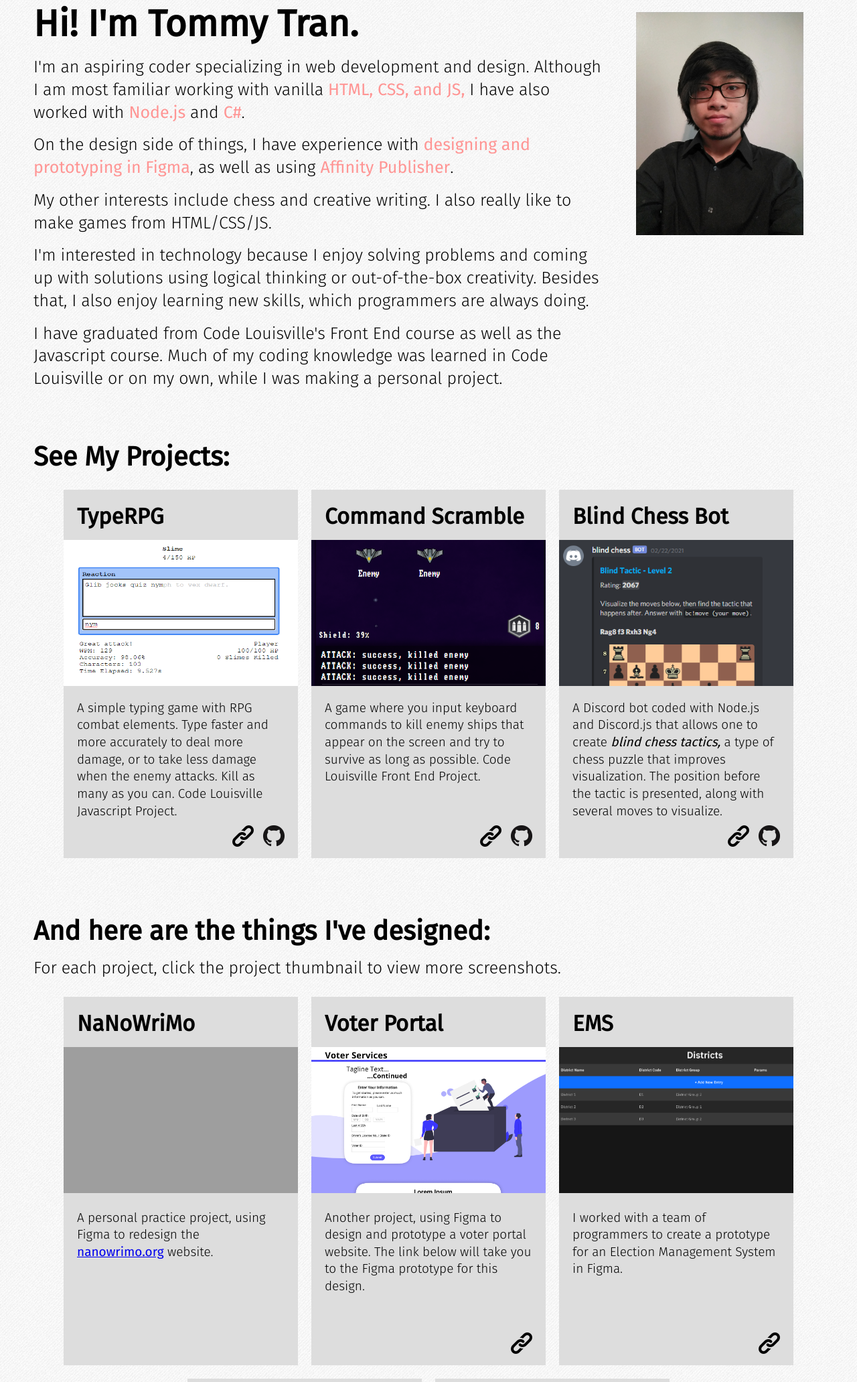
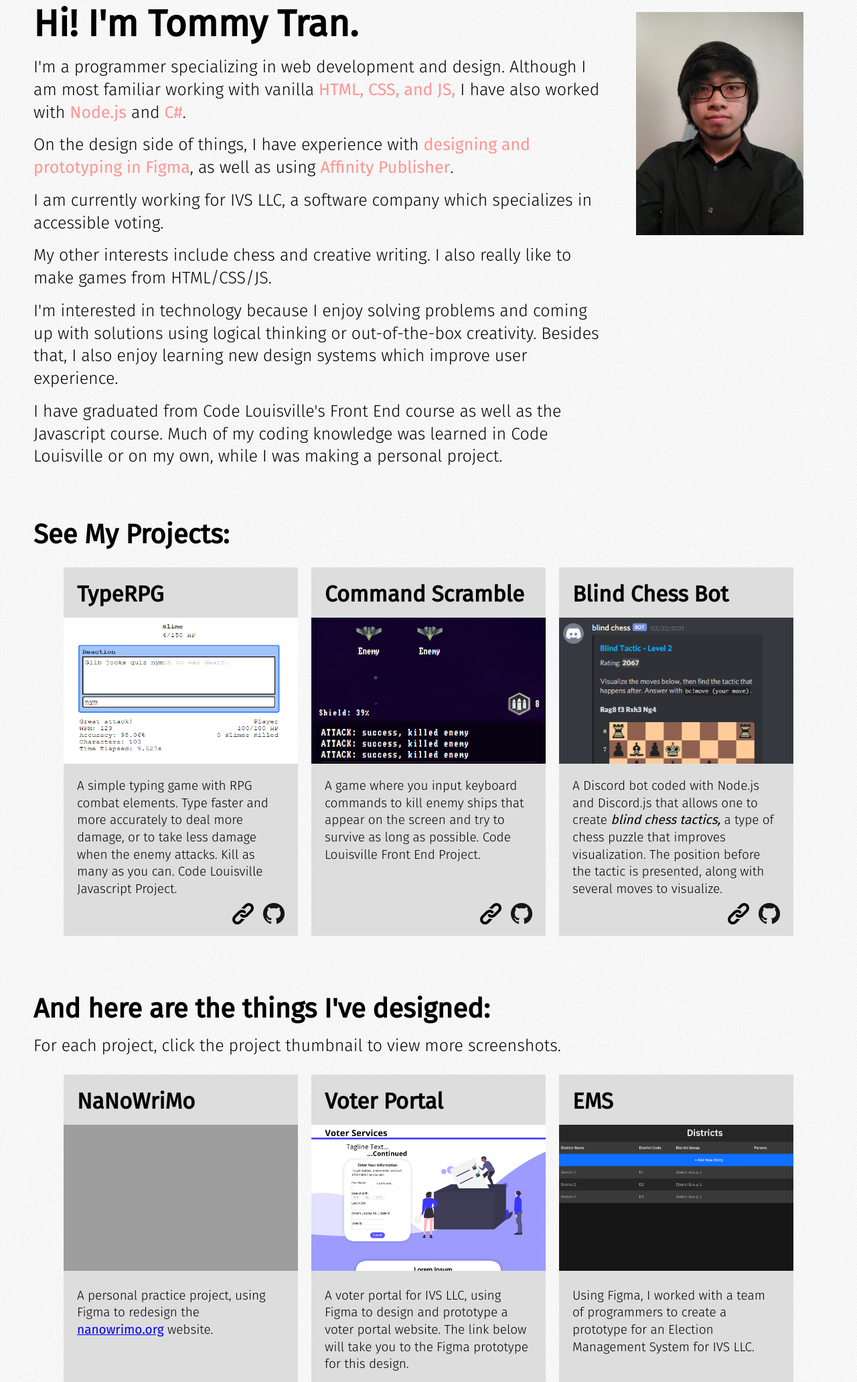
Before and after one commit to tommyktran/portfolio, a plain HTML site: page index.html in a window 1280 px wide. Shown: the part 57-2120 px from the top of the page at 67% size. Drawn offline with Linux system fonts and the light colour scheme; grey boxes are pictures that could not be loaded.

Commit message:
change index

```diff
--- a/index.html
+++ b/index.html
@@ -13,10 +13,11 @@
     <img id="self-image" src="tommy.jpg">
     <main>
         <h1>Hi! I'm Tommy Tran.</h1>
-        <p>I'm an aspiring coder specializing in web development and design. Although I am most familiar working with vanilla <span class="emphasis">HTML, CSS, and JS,</span> I have also worked with <span class="emphasis">Node.js</span> and <span class="emphasis">C#</span>.</p>
+        <p>I'm a programmer specializing in web development and design. Although I am most familiar working with vanilla <span class="emphasis">HTML, CSS, and JS,</span> I have also worked with <span class="emphasis">Node.js</span> and <span class="emphasis">C#</span>.</p>
         <p>On the design side of things, I have experience with <span class="emphasis">designing and prototyping in Figma</span>, as well as using <span class="emphasis">Affinity Publisher</span>.</p>
+        <p>I am currently working for IVS LLC, a software company which specializes in accessible voting.</p>
         <p>My other interests include chess and creative writing. I also really like to make games from HTML/CSS/JS.</p>
-        <p>I'm interested in technology because I enjoy solving problems and coming up with solutions using logical thinking or out-of-the-box creativity. Besides that, I also enjoy learning new skills, which programmers are always doing.</p>
+        <p>I'm interested in technology because I enjoy solving problems and coming up with solutions using logical thinking or out-of-the-box creativity. Besides that, I also enjoy learning new design systems which improve user experience.</p>
         <p>I have graduated from Code Louisville's Front End course as well as the Javascript course. Much of my coding knowledge was learned in Code Louisville or on my own, while I was making a personal project.</p>
     </main>
 
@@ -65,7 +66,7 @@
         <div class="project-card">
             <h2 class="project-title">Voter Portal</h2>
             <a href="design/Voter Portal/Landing Page.png" data-lightbox="voter"><img class="project-image" style="object-fit: cover; object-position: 0% 0%" src="design/Voter Portal/Landing Page.png"></a>
-            <p class="project-description">Another project, using Figma to design and prototype a voter portal website. The link below will take you to the Figma prototype for this design.</p>
+            <p class="project-description">A voter portal for IVS LLC, using Figma to design and prototype a voter portal website. The link below will take you to the Figma prototype for this design.</p>
             <div class="images" style="display:none;">
                 <a href="design/Voter Portal/Main Page.png" data-lightbox="voter"><img src="design/Voter Portal/Main Page.png"></a>
                 <a href="design/Voter Portal/View Voting History.png" data-lightbox="voter"><img src="design/Voter Portal/View Voting History.png"></a>
@@ -77,7 +78,7 @@
         <div class="project-card">
             <h2 class="project-title">EMS</h2>
             <a href="design/ems.png" data-lightbox="voter"><img class="project-image" style="object-fit: cover; object-position: 0% 0%" src="design/ems.png"></a>
-            <p class="project-description">I worked with a team of programmers to create a prototype for an Election Management System in Figma.</p>
+            <p class="project-description">Using Figma, I worked with a team of programmers to create a prototype for an Election Management System for IVS LLC.</p>
             <div class="project-icons">
                 <a href="https://www.figma.com/proto/b79PITcvVkyCE6AFcWBPEX/Untitled?node-id=25%3A452&scaling=min-zoom&page-id=308%3A3583&starting-point-node-id=25%3A452"><img src="link-32.png"></a>
             </div>
```
